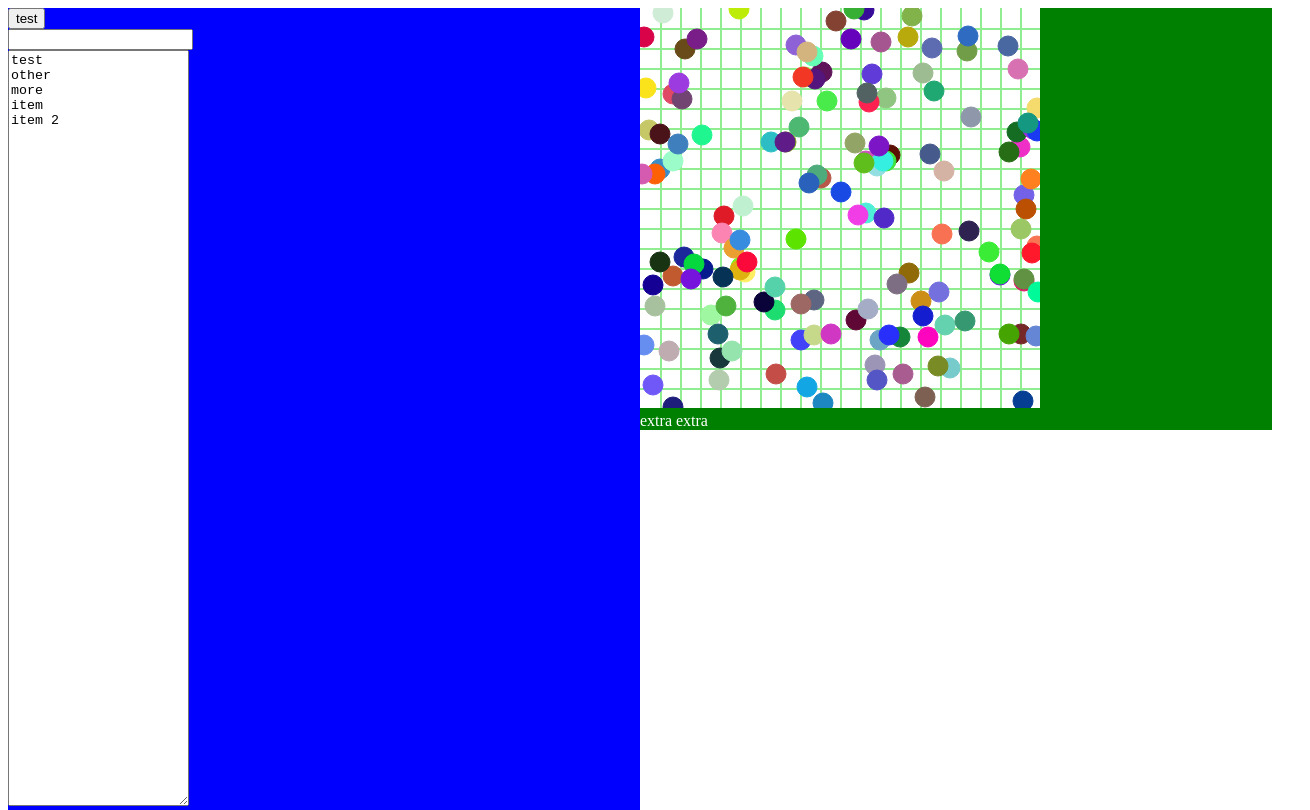
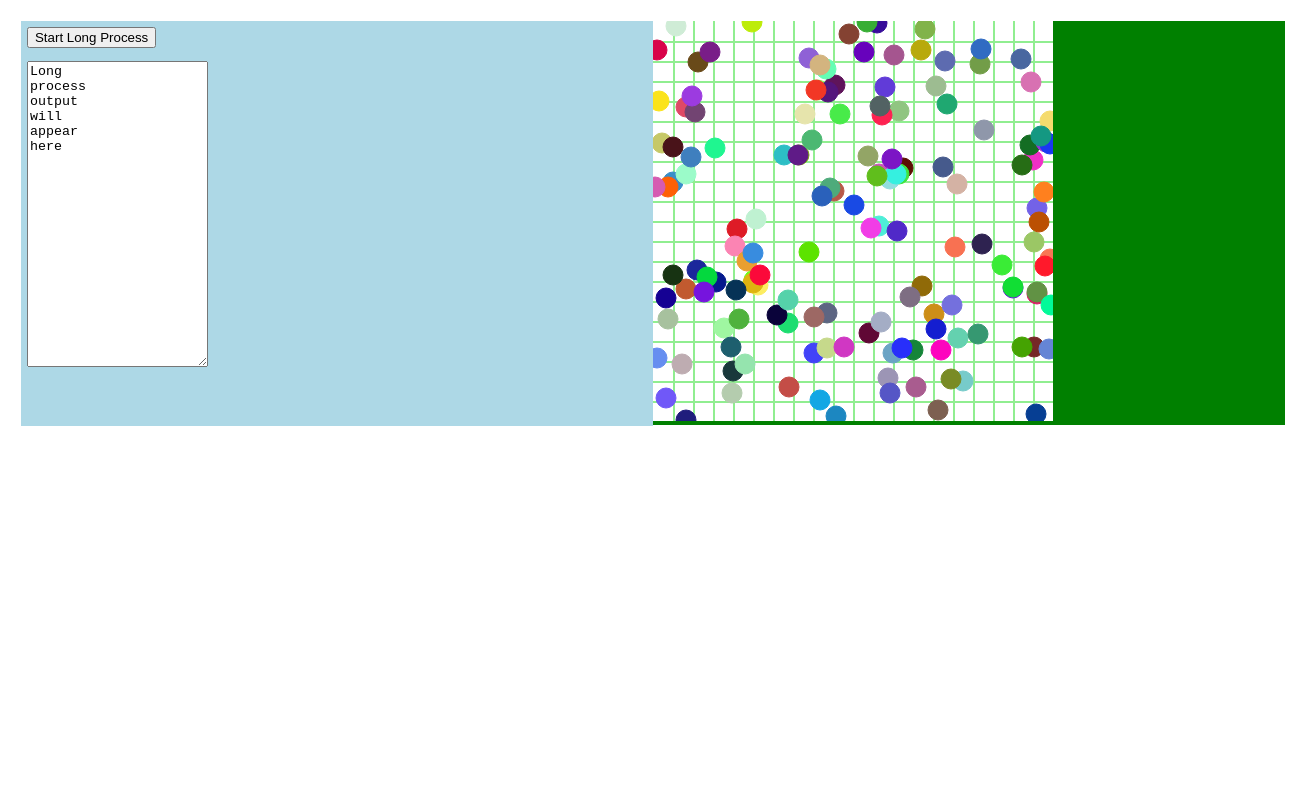
Before and after one commit to raddevus/NgWebWorker, an Angular app: page / in a window 1280 px wide. Shown: the whole page, 1310 px wide, since content can reach past the window. Built offline with nearby package versions, Linux system fonts and the light colour scheme.

Commit message:
Cleaned up UI.

```diff
--- a/src/app/app.component.html
+++ b/src/app/app.component.html
@@ -1,6 +1,4 @@
-<div id="first" >
-    <div><button (click)="longLoop()">test</button></div>
-    <div><input type="text" value="3" [(ngModel)]="fibCalcStartVal"/></div>
-    <div><textarea rows="50" [(ngModel)]="fibOutput"></textarea></div>
-
+<div id="first">
+    <div class="innerContainer"><button (click)="longLoop()">Start Long Process</button></div>
+    <div class="innerContainer"><textarea rows="20" [(ngModel)]="longProcessOutput"></textarea></div>
 </div>
--- a/src/app/app.component.ts
+++ b/src/app/app.component.ts
@@ -8,15 +8,15 @@
 })
 export class AppComponent {
   title = 'NgWebWorker';
-  fibOutput : string = "test\nother\nmore\nitem\nitem 2\n";
+  longProcessOutput : string = "Long\nprocess\noutput\nwill\nappear\nhere\n";
   fibCalcStartVal : number
 
   longLoop(){
-    this.fibOutput = "";
+    this.longProcessOutput = "";
     for (var x = 1; x <=1000000000;x++){
       var y = x/3.2;
       if ((x % 20000000) == 0){
-         this.fibOutput += x + "\n";
+         this.longProcessOutput += x + "\n";
          console.log(x);
       }
     }
--- a/src/app/circle/circle.component.html
+++ b/src/app/circle/circle.component.html
@@ -1,5 +1,4 @@
 
 <div id="second">
-<canvas #mainCanvas (mousedown)="toggleTimer()"></canvas>
-<div>extra extra</div>
+    <canvas #mainCanvas (mousedown)="toggleTimer()"></canvas>
 </div>
--- a/src/styles.css
+++ b/src/styles.css
@@ -1,18 +1,21 @@
 .container {
     width: 100%;
     margin: auto;
+    padding: 1% 2% 0 1%;
+}
+.innerContainer{
+    padding: 1%;
 }
 #first {
     width: 50%;
+    height: 405px;
     float:left;
-    height: 90%;
-    background-color: blue;
+    background-color: lightblue;
     color: white;
 }
 #second {
     width: 50%;
     float:right;
-    height: 90%;
     background-color: green;
     color: white;
 }
```
